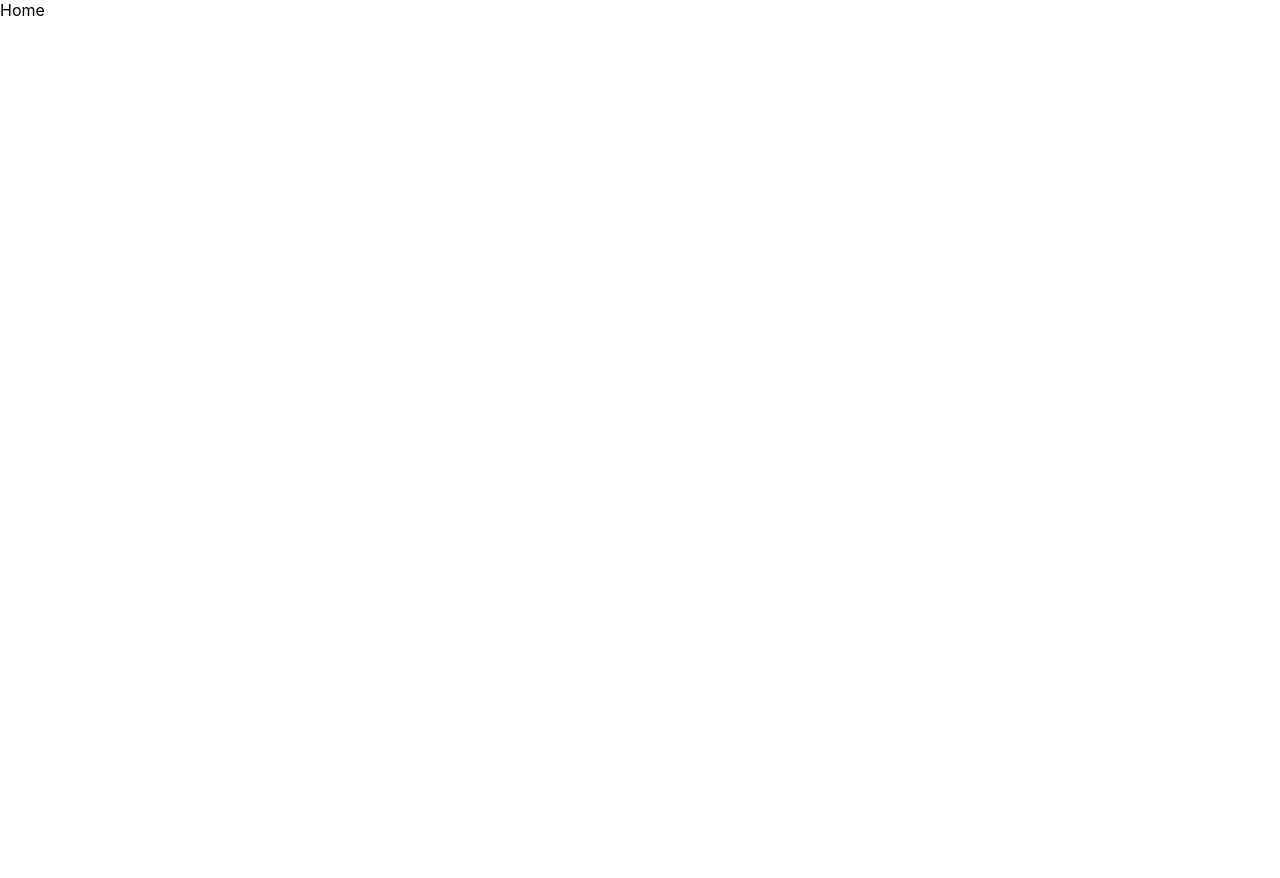
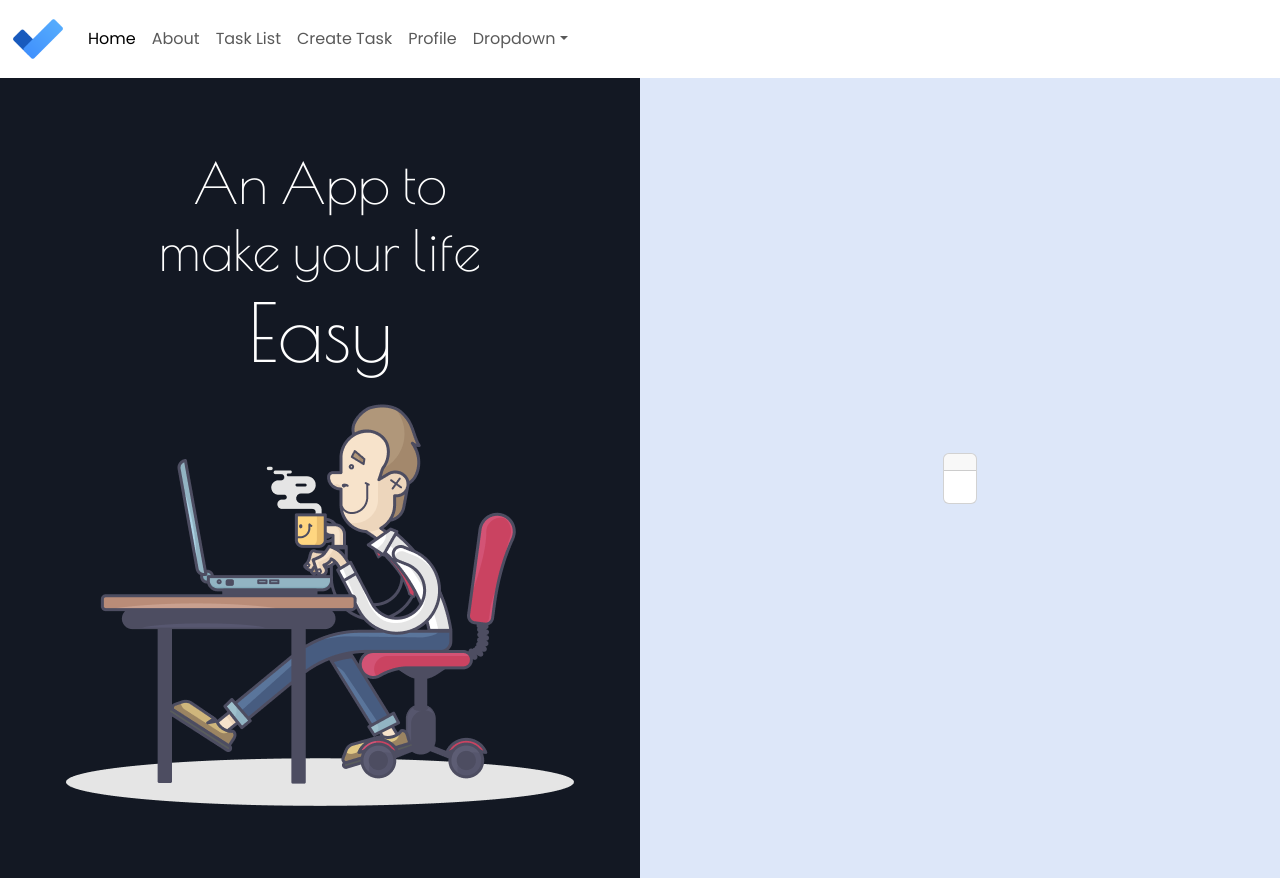
Before and after one commit to vipink28/todo-app-oct, a React (Create React App) app: page / in a window 1280 px wide. Before the commit the page ends 800 px from the top, so only its background shows below. Built offline with nearby package versions, Linux system fonts and the light colour scheme.

Commit message:
Routing and homepage layout

```diff
--- a/src/App.js
+++ b/src/App.js
@@ -7,10 +7,12 @@ import TaskList from './pages/TaskList';
 import CreateTask from './pages/CreateTask';
 import Profile from './pages/Profile';
 import PageNotFound from './pages/PageNotFound';
+import Navbar from './components/Navbar';
 
 function App() {
   return (
     <BrowserRouter>
+    <Navbar />
       <Routes>
         <Route path='/' element={<Home />}></Route>
         <Route path='/about' element={<About />}></Route>
--- /dev/null
+++ b/src/components/Navbar.jsx
@@ -0,0 +1,52 @@
+import React from 'react';
+import logo from '../assets/logo.png';
+import { Link } from 'react-router-dom';
+
+function Navbar(props) {
+    return (
+        <nav className="navbar navbar-expand-lg navbar-light bg-white" aria-label="Fifth navbar example">
+        <div className="container-fluid">
+          <Link className="navbar-brand" to="#">
+            <img src={logo} alt="todo" />
+          </Link>
+          <button className="navbar-toggler" type="button" data-bs-toggle="collapse" data-bs-target="#navbarsExample05" aria-controls="navbarsExample05" aria-expanded="false" aria-label="Toggle navigation">
+            <span className="navbar-toggler-icon"></span>
+          </button>
+
+          <div className="collapse navbar-collapse" id="navbarsExample05">
+            <ul className="navbar-nav me-auto mb-2 mb-lg-0">
+              <li className="nav-item">
+                <Link className="nav-link active" aria-current="page" to="/">Home</Link>
+              </li>
+              <li className="nav-item">
+                <Link className="nav-link" to="/about">About</Link>
+              </li>
+
+              <li className="nav-item">
+                <Link className="nav-link" to="/task-list">Task List</Link>
+              </li>
+
+              <li className="nav-item">
+                <Link className="nav-link" to="/create-task">Create Task</Link>
+              </li>
+
+              <li className="nav-item">
+                <Link className="nav-link" to="/profile">Profile</Link>
+              </li>
+
+              <li className="nav-item dropdown">
+                <Link className="nav-link dropdown-toggle" to="#" data-bs-toggle="dropdown" aria-expanded="false">Dropdown</Link>
+                <ul className="dropdown-menu">
+                  <li><Link className="dropdown-item" to="#">Action</Link></li>
+                  <li><Link className="dropdown-item" to="#">Another action</Link></li>
+                  <li><Link className="dropdown-item" to="#">Something else here</Link></li>
+                </ul>
+              </li>
+            </ul>
+          </div>
+        </div>
+      </nav>
+    );
+}
+
+export default Navbar;
--- a/src/index.css
+++ b/src/index.css
@@ -1,13 +1,22 @@
-body {
-  margin: 0;
-  font-family: -apple-system, BlinkMacSystemFont, 'Segoe UI', 'Roboto', 'Oxygen',
-    'Ubuntu', 'Cantarell', 'Fira Sans', 'Droid Sans', 'Helvetica Neue',
-    sans-serif;
-  -webkit-font-smoothing: antialiased;
-  -moz-osx-font-smoothing: grayscale;
+@import url('../node_modules/bootstrap/dist/css/bootstrap.min.css');
+@import url('https://fonts.googleapis.com/css2?family=Poiret+One&family=Poppins:wght@400;700&display=swap');
+
+html,body{
+  height: 100%;
+}
+body{
+  font-family: 'Poppins', sans-serif;
+  background-color: #DDE7F9;
 }
 
-code {
-  font-family: source-code-pro, Menlo, Monaco, Consolas, 'Courier New',
-    monospace;
+#root{
+  height: 100%;
 }
+
+.bg-primary, .btn-primary{
+  background-color: #131823 !important;
+}
+
+.title{
+  font-family: 'Poiret One', sans-serif;
+}
--- a/src/index.js
+++ b/src/index.js
@@ -3,6 +3,7 @@ import ReactDOM from 'react-dom/client';
 import './index.css';
 import App from './App';
 import reportWebVitals from './reportWebVitals';
+import '../node_modules/bootstrap/dist/js/bootstrap.bundle';
 
 const root = ReactDOM.createRoot(document.getElementById('root'));
 root.render(
--- a/src/pages/Home.jsx
+++ b/src/pages/Home.jsx
@@ -1,9 +1,33 @@
 import React from 'react';
+import illustration from '../assets/illustration.png';
 
 function Home(props) {
     return (
-        <div>
-            Home
+        <div className='container-fluid h-100'>
+            <div className="row h-100">
+                <div className="col-lg-6 d-flex flex-column align-items-center justify-content-center h-100 bg-primary">
+                    <h1 className='title display-4 text-white text-center'>
+                        An App to <br />
+                        make your life <br />
+                        <span className='display-1'>Easy</span>
+                    </h1>
+                    <img className='img-fluid mt-3' src={illustration} alt="illustration" />
+                </div>
+
+
+                <div className="col-lg-6 d-flex align-items-center justify-content-center h-100">
+
+                    <div className="card">
+                        <div className="card-header">
+
+                        </div>
+                        <div className="card-body">
+
+                        </div>
+                    </div>
+
+                </div>
+            </div>
         </div>
     );
 }
```
Also changed, not shown: src/assets/illustration.png (added), src/assets/logo.png (added).
